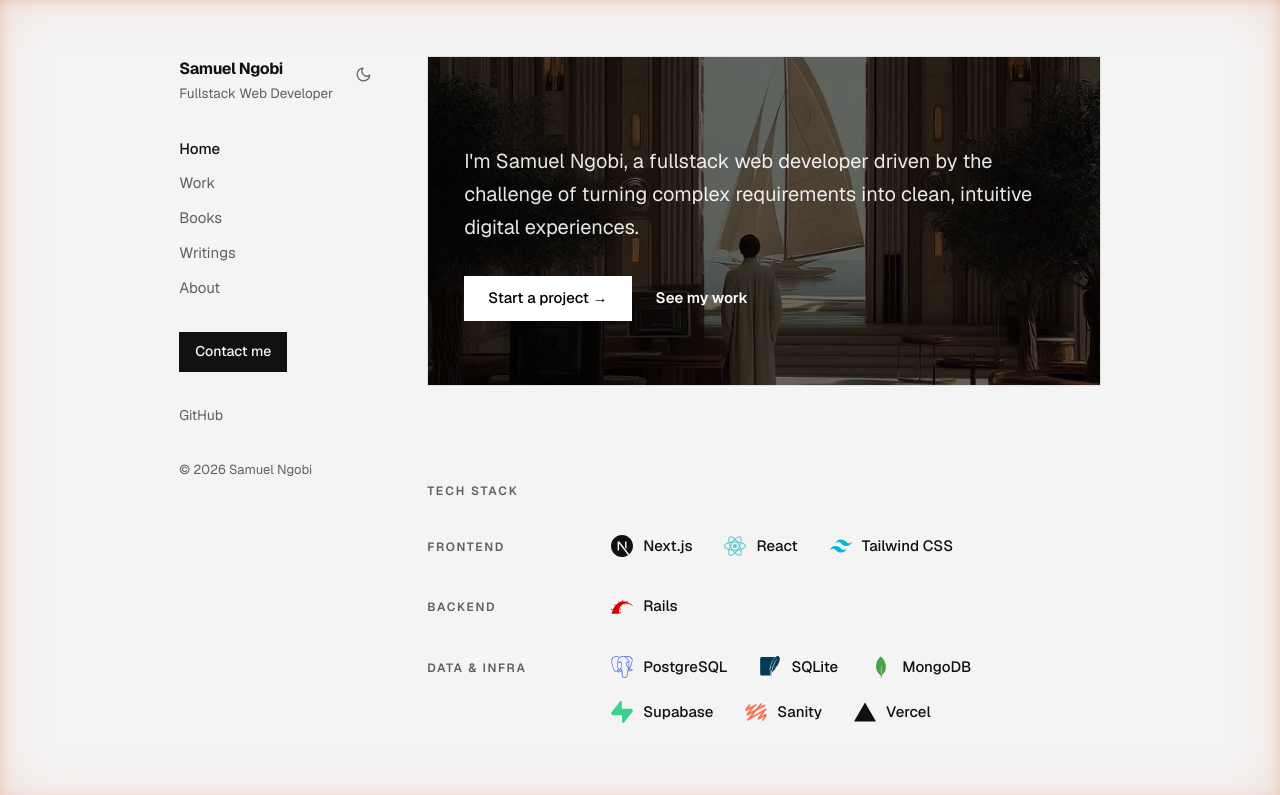
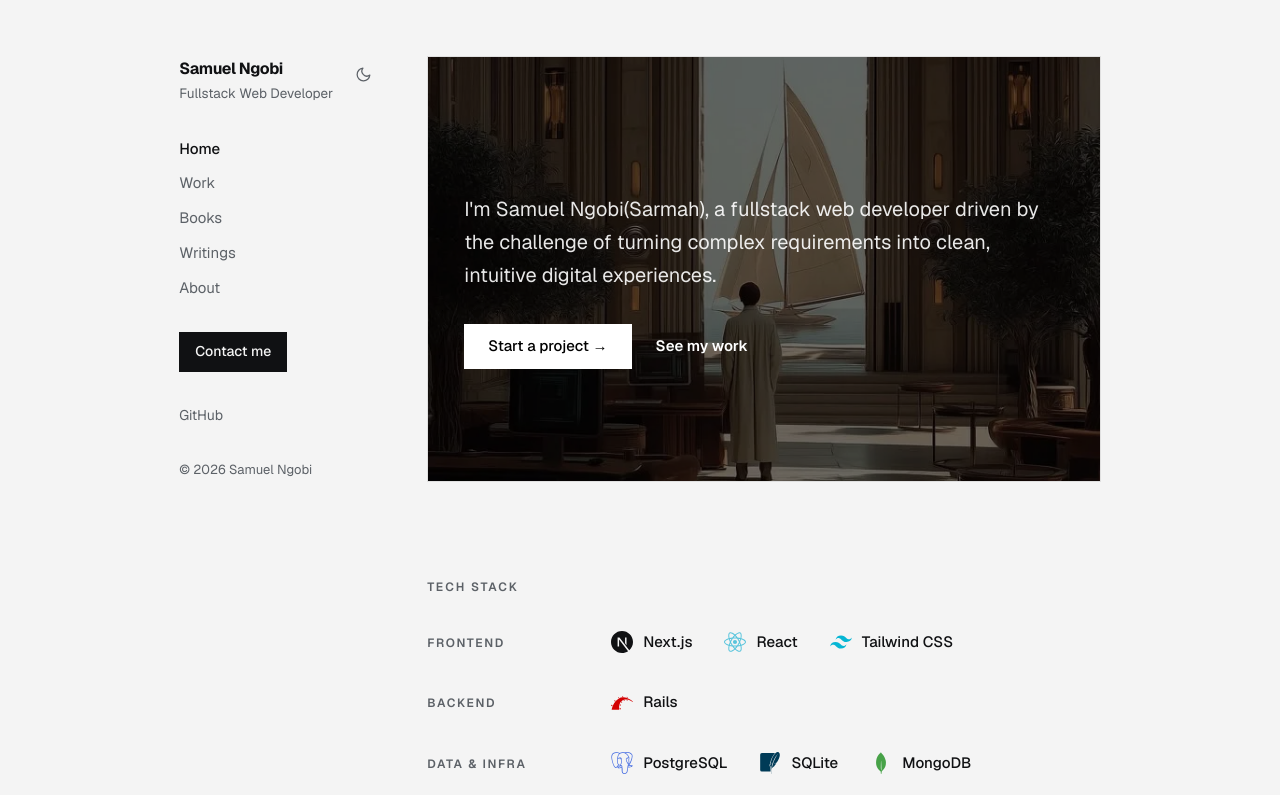
Before and after one commit to samuel-sarmah/samuel, a Next.js app: page / in a window 1280 px wide. Shown: the top 795 px of the page. Built offline with nearby package versions, Linux system fonts and the light colour scheme.

Commit message:
feat: update opengraph screenshot

```diff
--- a/app/globals.css
+++ b/app/globals.css
@@ -25,16 +25,6 @@
   --card: #1b1d20;
   --chrome: #222428;
   --ok: #22c55e;
-  /* Dark absorbs the glow, so it gets a little more presence. */
-  --glow-a: 0.38;
-  --glow-b: 0.16;
-}
-
-/* Warm coral edge glow (R,G,B) framing the viewport. */
-:root {
-  --glow: 224, 96, 62;
-  --glow-a: 0.28;
-  --glow-b: 0.11;
 }
 
 /* Base element styles live in @layer base so Tailwind utility classes
@@ -66,19 +56,6 @@
   ::selection {
     background: var(--fg);
     color: var(--bg);
-  }
-
-  /* Ambient warm glow hugging the viewport edges. Fixed and inert, so it
-     frames every page without touching layout or intercepting clicks. */
-  body::after {
-    content: "";
-    position: fixed;
-    inset: 0;
-    z-index: 100;
-    pointer-events: none;
-    box-shadow:
-      inset 0 0 14px 1px rgba(var(--glow), var(--glow-a)),
-      inset 0 0 52px 6px rgba(var(--glow), var(--glow-b));
   }
 }
 
--- a/app/page.js
+++ b/app/page.js
@@ -86,9 +86,9 @@ export default function Home() {
           className="object-cover "
         />
         <div aria-hidden="true" className="absolute inset-0 bg-black/55" />
-        <div className="relative px-6 py-12 text-white sm:px-9 sm:py-16">
+        <div className="relative px-6 py-20 text-white sm:px-9 sm:py-28">
           <p className="mt-6 max-w-[46ch] text-[20px] text-white/90">
-            I'm Samuel Ngobi, a fullstack web developer driven by the challenge of turning complex requirements
+            I'm Samuel Ngobi(Sarmah), a fullstack web developer driven by the challenge of turning complex requirements
             into clean, intuitive digital experiences.
           </p>
           <div className="mt-8 flex flex-wrap items-center gap-x-6 gap-y-3 text-[15px]">
```
Also changed, not shown: app/opengraph-image.png.
